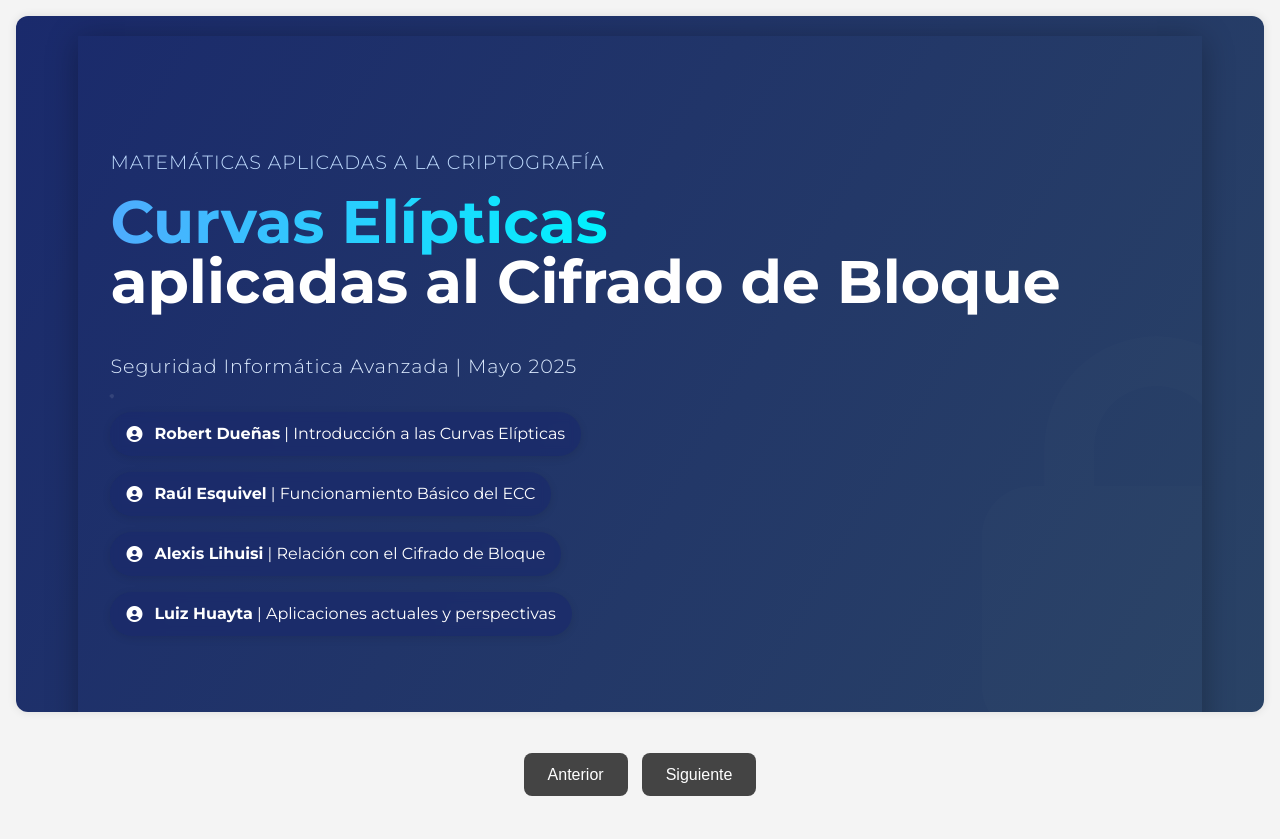
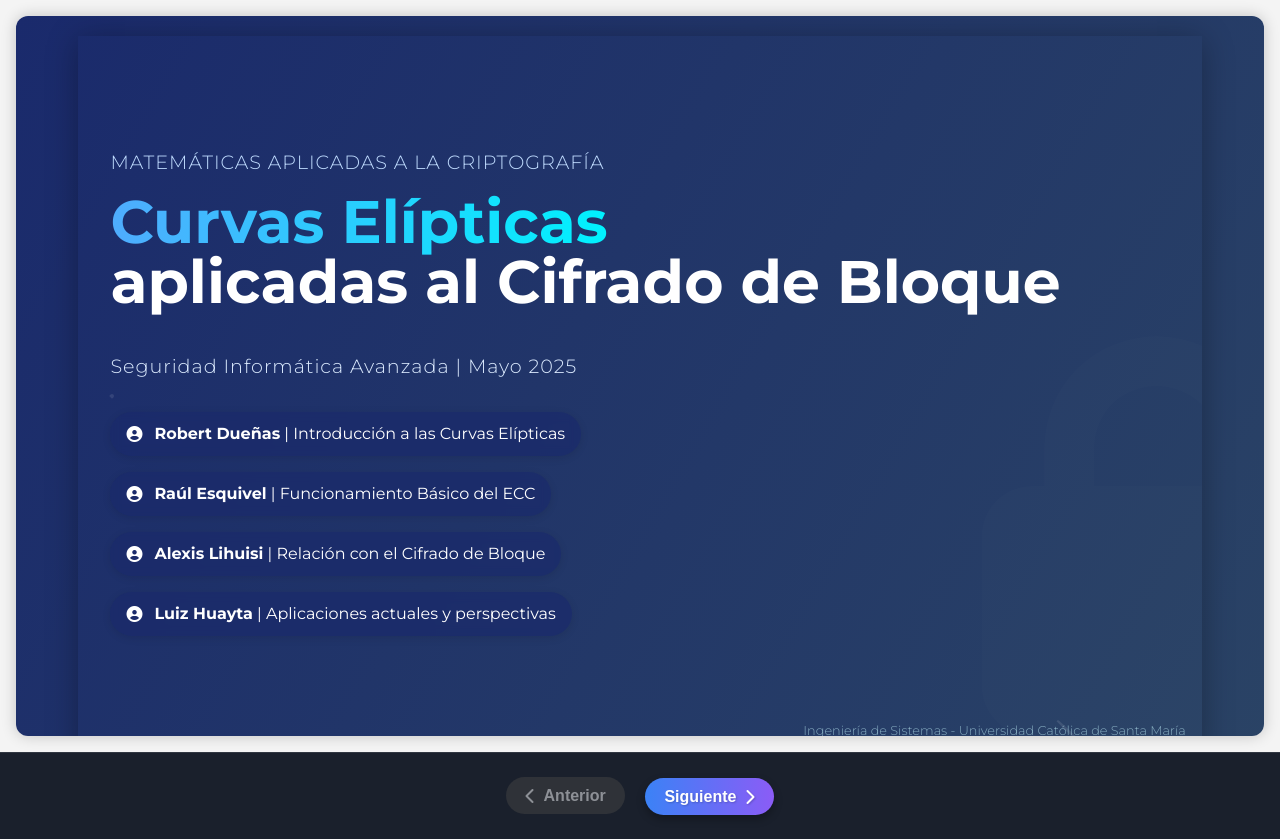
Before and after one commit to Robert18RJ/SeguridadInform-tica, a plain HTML site: page Seguridad Informática-Cifrado/index.html in a window 1280 px wide. Before the commit the page ends 817 px from the top, so only its background shows below. Drawn offline with nearby package versions, Linux system fonts and the light colour scheme.

Commit message:
Update index.html

```diff
--- a/Seguridad Informática-Cifrado/index.html
+++ b/Seguridad Informática-Cifrado/index.html
@@ -4,11 +4,13 @@
     <meta charset="UTF-8" />
     <meta name="viewport" content="width=device-width, initial-scale=1.0"/>
     <title>Presentación</title>
+    <link rel="stylesheet" href="https://cdn.jsdelivr.net/npm/@fortawesome/fontawesome-free@6.4.0/css/all.min.css">
+    <link href="https://fonts.googleapis.com/css2?family=Poppins:wght@300;400;600;700&display=swap" rel="stylesheet">
     <style>
         body {
             margin: 0;
             font-family: 'Poppins', sans-serif;
-      background-color: #f4f4f4;
+            background-color: #f4f4f4; /* Lighter background for the wrapper */
             color: #333;
             overflow-y: auto; /* Scroll vertical */
         }
@@ -21,36 +23,79 @@
 
         .contenido {
             flex-grow: 1;
-      padding: 1em;
+            padding: 1em; /* Add some padding around the iframe */
+            display: flex; /* Use flex to center iframe */
+            justify-content: center;
+            align-items: center;
         }
 
         iframe {
             width: 100%;
-      height: 87vh;
+            /* Adjust height to prevent cutting off content/nav on smaller viewports */
+            height: calc(100vh - 80px); /* Example: 100vh minus assumed nav/padding height */
+            max-height: 720px; /* Optional: Max height based on original slide size */
             border: none;
             border-radius: 12px;
-      box-shadow: 0 0 10px rgba(0, 0, 0, 0.1);
+            box-shadow: 0 0 15px rgba(0, 0, 0, 0.2); /* Slightly stronger shadow */
         }
 
         .navegacion {
             text-align: center;
             padding: 1em;
+            background-color: #1a202c; /* Dark background for nav area */
+            border-top: 1px solid rgba(255, 255, 255, 0.1);
         }
 
         .navegacion button {
-      background-color: #444;
+            /* Modern Button Styles */
+            background: linear-gradient(90deg, #3b82f6, #8b5cf6); /* Gradient background */
             color: white;
             border: none;
-      padding: 0.8em 1.5em;
-      margin: 0.3em;
+            padding: 0.6em 1.2em; /* Adjusted padding */
+            margin: 0.5em; /* Adjusted margin */
             font-size: 1em;
             cursor: pointer;
-      transition: background-color 0.3s;
-      border-radius: 8px;
+            border-radius: 25px; /* Pill shape */
+            transition: all 0.3s ease; /* Smooth transition for multiple properties */
+            box-shadow: 0 4px 8px rgba(0, 0, 0, 0.3); /* Add subtle shadow */
+            display: inline-flex; /* Allow icon and text side-by-side */
+            align-items: center; /* Vertically align icon and text */
+            justify-content: center; /* Center content */
+            font-weight: 600; /* Slightly bolder text */
+            text-shadow: 1px 1px 2px rgba(0,0,0,0.2); /* Add text shadow for contrast */
         }
 
         .navegacion button:hover {
-      background-color: #666;
+            background: linear-gradient(90deg, #8b5cf6, #3b82f6); /* Reverse gradient on hover */
+            transform: translateY(-2px); /* Lift button slightly */
+            box-shadow: 0 6px 12px rgba(0, 0, 0, 0.4); /* Stronger shadow on hover */
+        }
+
+         .navegacion button:active {
+             transform: translateY(0); /* Press down effect */
+             box-shadow: 0 2px 5px rgba(0, 0, 0, 0.3);
+             background: linear-gradient(90deg, #6d28d9, #2563eb); /* Darker gradient on active */
+         }
+
+         .navegacion button i {
+             /* Icon spacing */
+             margin-right: 0.5em;
+         }
+
+         /* Specific icon spacing */
+         .navegacion button.siguiente i {
+             margin-right: 0;
+             margin-left: 0.5em;
+         }
+
+         /* Optional: Disable button styles when disabled */
+         .navegacion button:disabled {
+             opacity: 0.5;
+             cursor: not-allowed;
+             transform: none;
+             box-shadow: none;
+             background: #444; /* Fallback to original disabled color */
+             text-shadow: none;
          }
     </style>
 </head>
@@ -61,8 +106,12 @@
         </div>
 
         <div class="navegacion">
-      <button onclick="anterior()">Anterior</button>
-      <button onclick="siguiente()">Siguiente</button>
+            <button id="anteriorBtn" onclick="anterior()">
+                <i class="fas fa-chevron-left"></i> Anterior
+            </button>
+            <button id="siguienteBtn" class="siguiente" onclick="siguiente()">
+                Siguiente <i class="fas fa-chevron-right"></i>
+            </button>
         </div>
     </div>
 
@@ -73,9 +122,18 @@
             "11.html", "12.html", "13.html", "14.html"
         ];
         let indiceActual = 0;
+        const iframe = document.getElementById("iframeContenido");
+        const anteriorBtn = document.getElementById("anteriorBtn");
+        const siguienteBtn = document.getElementById("siguienteBtn");
+
+        function actualizarEstadoBotones() {
+            anteriorBtn.disabled = indiceActual === 0;
+            siguienteBtn.disabled = indiceActual === paginas.length - 1;
+        }
 
         function cargarPagina() {
-      document.getElementById("iframeContenido").src = paginas[indiceActual];
+            iframe.src = paginas[indiceActual];
+            actualizarEstadoBotones();
         }
 
         function anterior() {
@@ -91,6 +149,17 @@
                 cargarPagina();
             }
         }
+
+        // Initial load and button state update
+        document.addEventListener('DOMContentLoaded', function() {
+            cargarPagina();
+        });
+
+        // Optional: Update buttons when iframe finishes loading (handles manual URL changes if any)
+        iframe.onload = function() {
+             actualizarEstadoBotones();
+        };
+
     </script>
 </body>
 </html>
```
Lines whose indentation alone changed are shown as unchanged.
